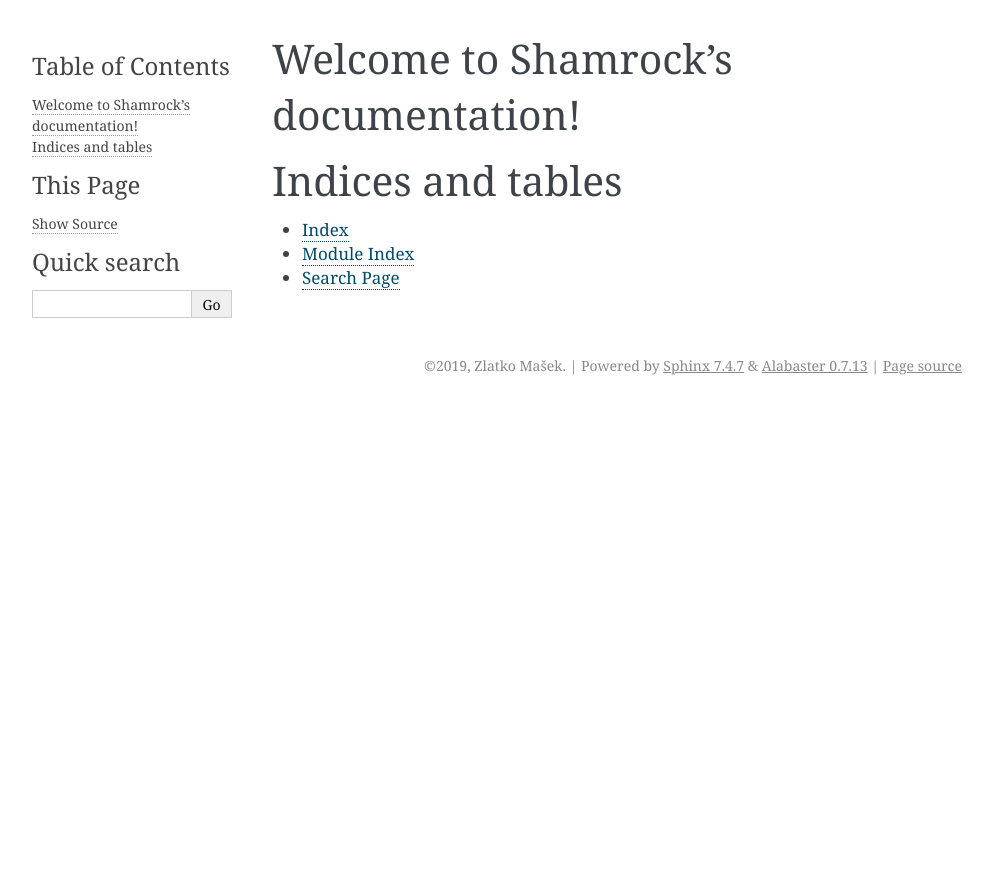
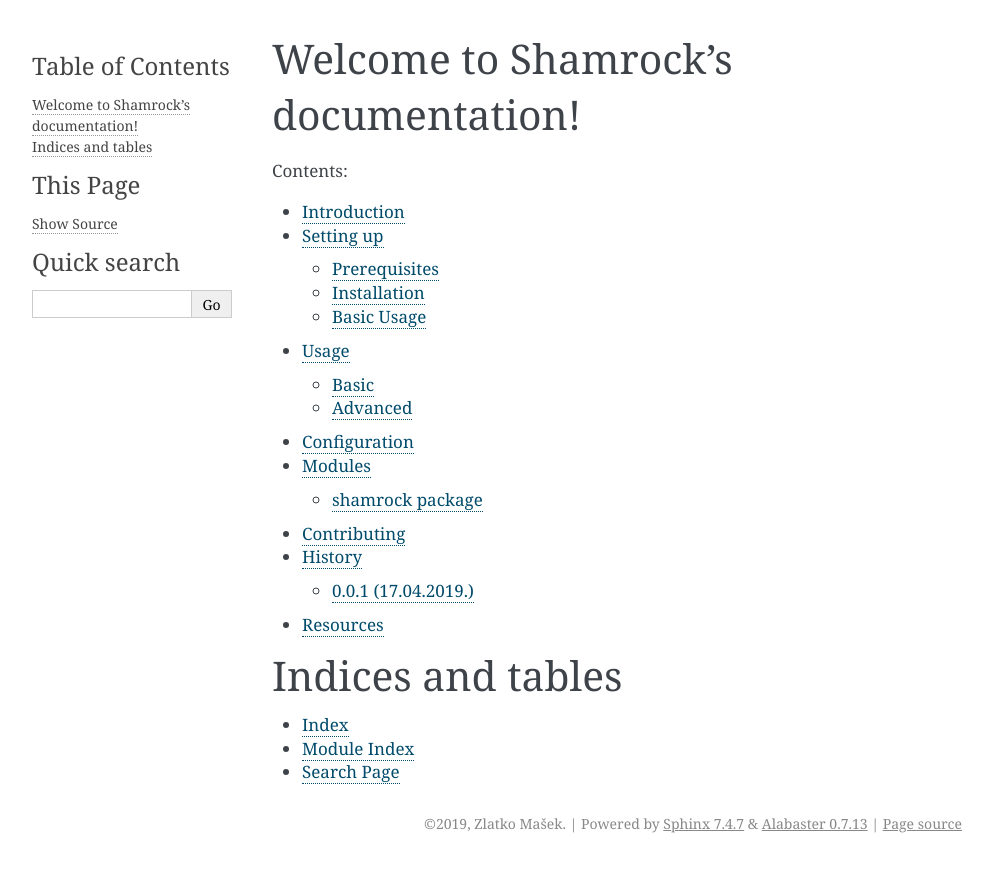
Before and after one commit to zmasek/shamrock, a Sphinx documentation site: the page built from docs/source/index.rst, in a window 1280 px wide. Shown: the top 872 px of the page, without its empty margins (148-1141 px from the left). Built offline with Sphinx 7.4.7, drawn with Linux system fonts in a browser that asks for light colours.

```diff
--- /dev/null
+++ b/docs/source/contributing.rst
@@ -0,0 +1 @@
+.. include:: ../../CONTRIBUTING.rst
--- /dev/null
+++ b/docs/source/history.rst
@@ -0,0 +1 @@
+.. include:: ../../HISTORY.rst
--- a/docs/source/index.rst
+++ b/docs/source/index.rst
@@ -10,6 +10,15 @@ Welcome to Shamrock's documentation!
    :maxdepth: 2
    :caption: Contents:
 
+   introduction
+   setting_up
+   usage
+   configuration
+   modules
+   contributing
+   history
+   resources
+
 
 
 Indices and tables
--- a/docs/source/modules.rst
+++ b/docs/source/modules.rst
@@ -1,5 +1,5 @@
-shamrock
-========
+Modules
+=======
 
 .. toctree::
    :maxdepth: 4
--- /dev/null
+++ b/docs/source/resources.rst
@@ -0,0 +1,6 @@
+Resources
+=========
+
+* `Trefle API <https://trefle.io/>`_
+* `Shamrock repository <https://github.com/zmasek/shamrock/>`_
+* `Shamrock PyPI <https://example.com/>`_
```
Also changed, not shown: docs/source/configuration.rst (added, +7 -0 lines), docs/source/introduction.rst (added, +10 -0 lines), docs/source/setting_up.rst (added, +32 -0 lines), docs/source/usage.rst (added, +83 -0 lines).
